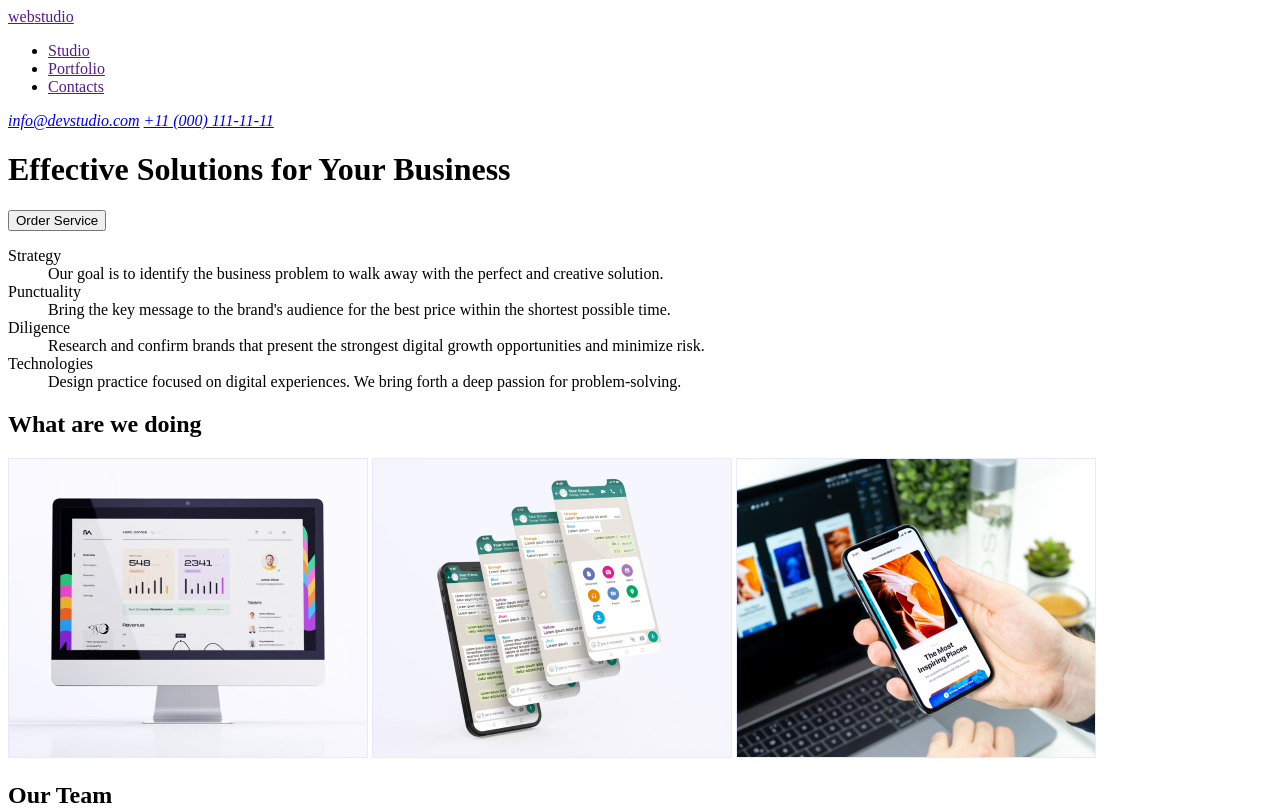
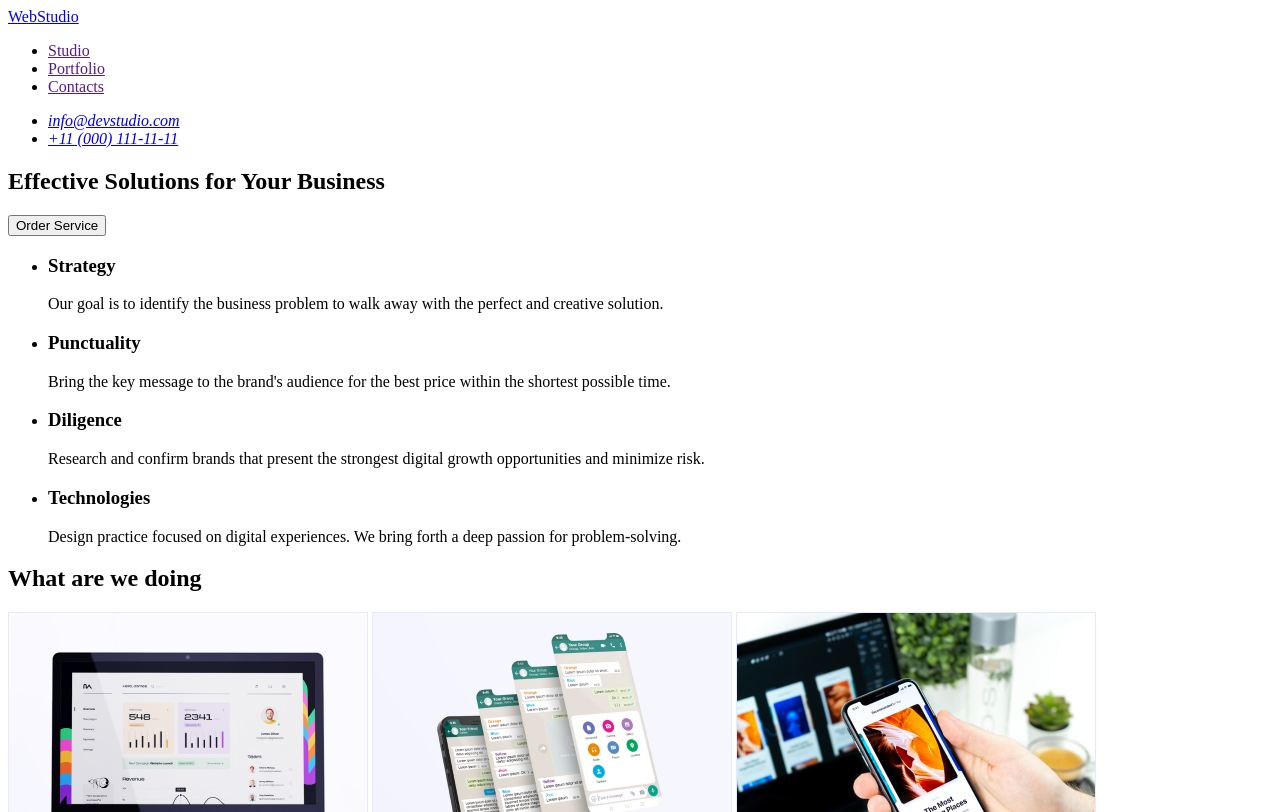
Before and after one commit to liddiia/goit-homework-01, a plain HTML site: page index.html in a window 1280 px wide. Shown: the top 812 px of the page. Drawn offline with Linux system fonts and the light colour scheme.

Commit message:
createre index.html

```diff
--- a/index.html
+++ b/index.html
@@ -9,8 +9,8 @@
   <body>
     <!--Шапка-->
     <header>
-      <a href="">web<span>studio</span></a>
       <nav>
+        <a href="./index.html">WebStudio</a>
         <ul>
           <li><a href="">Studio</a></li>
           <li><a href="">Portfolio</a></li>
@@ -19,73 +19,87 @@
       </nav>
       <!--Contacts-->
       <address>
-        <a href="mailto:info@devstudio.com">info@devstudio.com</a>
-        <a href="tel:+110001111111">+11 (000) 111-11-11</a>
+        <ul>
+          <li><a href="mailto:info@devstudio.com">info@devstudio.com</a></li>
+          <li><a href="tel:+110001111111">+11 (000) 111-11-11</a></li>
+        </ul>
       </address>
     </header>
-
-    <!--Головна назва-->
     <main>
+      <section>
         <h1>Effective Solutions for Your Business</h1>
-      <button>Order Service</button>
-    </main>
-    <!-- Переваги-->
+        <button type="button">Order Service</button>
+      </section>
+      <!--osoblivosti-->
       <section>
-      <h2 hidden>our features</h2>
-      <dl>
-        <dt>Strategy</dt>
-        <dd>
+        <h2 hidden>Our Features</h2>
+        <ul>
+          <li>
+            <h3>Strategy</h3>
+            <p>
               Our goal is to identify the business problem to walk away with the
               perfect and creative solution.
-        </dd>
-        <dt>Punctuality</dt>
-        <dd>
+            </p>
+          </li>
+          <li>
+            <h3>Punctuality</h3>
+            <p>
               Bring the key message to the brand's audience for the best price
               within the shortest possible time.
-        </dd>
-        <dt>Diligence</dt>
-        <dd>
-          Research and confirm brands that present the strongest digital growth
-          opportunities and minimize risk.
-        </dd>
-        <dt>Technologies</dt>
-        <dd>
-          Design practice focused on digital experiences. We bring forth a deep
-          passion for problem-solving.
-        </dd>
-      </dl>
+            </p>
+          </li>
+          <li>
+            <h3>Diligence</h3>
+            <p>
+              Research and confirm brands that present the strongest digital
+              growth opportunities and minimize risk.
+            </p>
+          </li>
+
+          <li>
+            <h3>Technologies</h3>
+            <p>
+              Design practice focused on digital experiences. We bring forth a
+              deep passion for problem-solving.
+            </p>
+          </li>
+        </ul>
       </section>
       <!--What are we doing-->
       <section>
         <h2>What are we doing</h2>
-      <img src="./img/img-1.jpg" alt="desctop" width="360" height="300" />
-      <img src="./img/img-2.png" alt="smatfons" width="360" height="300" />
-      <img src="./img/img-3.png" alt="tablets" width="360" height="300" />
+        <img src="./images/img-1.jpg" alt="desctop" width="360" height="300" />
+        <img src="./images/img-2.jpg" alt="smatfons" width="360" height="300" />
+        <img src="./images/img-3.jpg" alt="tablets" width="360" height="300" />
       </section>
       <!--Team-->
       <section>
         <h2>Our Team</h2>
-
+        <ul>
+          <li>
             <img
-        src="./img/foto-1.png"
+              src="./images/foto-1.jpg"
               alt="photo of Mark Guerrero"
               width="264"
               height="260"
             />
             <h3>Mark Guerrero</h3>
             <p>Product Designer</p>
-
+          </li>
+          <li>
             <img
-        src="./img/foto-2.png"
+              src="./images/foto-2.jpg"
               alt="photo of Tom Ford"
               width="264"
               height="260"
             />
+
             <h3>Tom Ford</h3>
             <p>Frontend Developer</p>
-
+          </li>
+          <li>
             <img
-        src="./img/foto-3.png"
+              src="./images/foto-3.jpg"
               alt="photo of Camila Garcia"
               width="264"
               height="260"
@@ -93,9 +107,10 @@
 
             <h3>Camila Garcia</h3>
             <p>Marketing</p>
-
+          </li>
+          <li>
             <img
-        src="./img/foto-4.png"
+              src="./images/foto-4.jpg"
               alt="photo of Daniel Wilson"
               width="264"
               height="260"
@@ -103,10 +118,13 @@
 
             <h3>Daniel Wilson</h3>
             <p>UI Designer</p>
+          </li>
+        </ul>
       </section>
+    </main>
     <!--footer-->
     <footer>
-      <a href="">web<span>studio</span></a>
+      <a href="./index.html">WebStudio</a>
       <p>
         Increase the flow of customers and sales for your business with digital
         marketing & growth solutions.
```
Also changed, not shown: images/foto-1.jpg (added), images/foto-2.jpg (added), images/foto-3.jpg (added), images/foto-4.jpg (added), images/img-1.jpg (renamed from img/img-1.jpg), images/img-2.jpg (added), images/img-3.jpg (added), img/foto-1.png (deleted), img/foto-2.png (deleted), img/foto-3.png (deleted), img/foto-4.png (deleted), img/img-2.png (deleted), img/img-3.png (deleted). Lines whose indentation alone changed are shown as unchanged.
